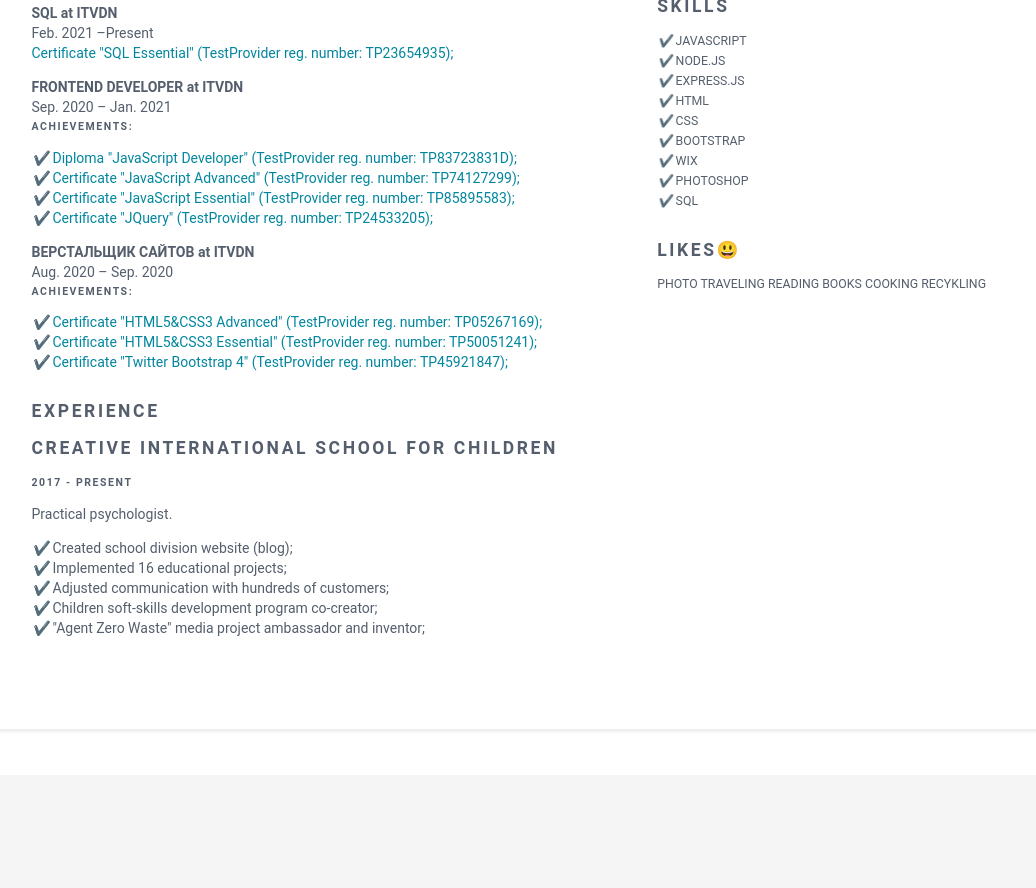
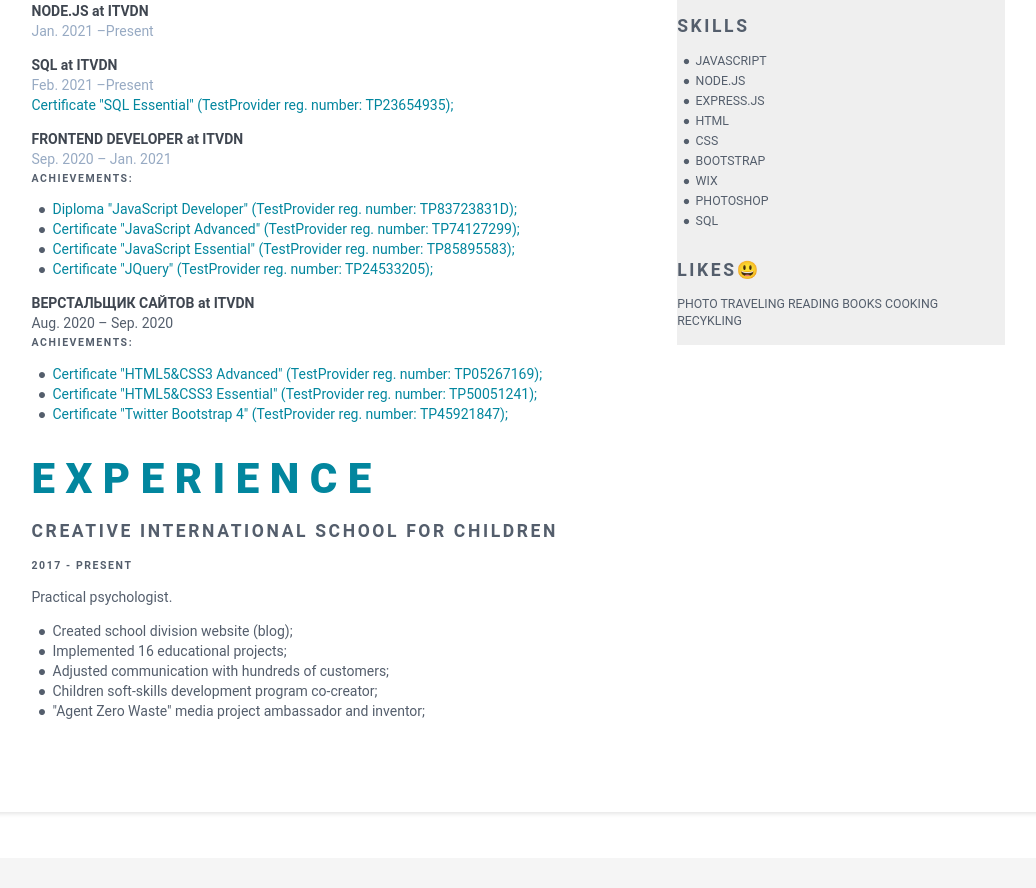
Before and after one commit to ViktoriiaRykova/homepage, a plain HTML site: page index.html in a window 1280 px wide. Shown: the part 664-1552 px from the top of the page, without its empty margins (122-1158 px from the left). Before the commit the page ends 1469 px from the top, so only its background shows below. Drawn offline with Linux system fonts and the light colour scheme.

Commit message:
Changes h3, h2, links

```diff
--- a/index.html
+++ b/index.html
@@ -58,8 +58,8 @@
                     </ul>
                   </div>
                   <div class="sixteen wide column">
-                    <h2>Resume</h2>
-                    <p class="resume">Age: 25. Like volunteering, creating websites for organizations, taking photos and vines. I'm friendly person with great communication skills. Love <pre> < summer style="color: sun-shine; </br> border: 1956km abroad wine-bordo"></pre> without closing tag.</p>
+                    <h2><i class="fa fa-user"></i>Resume</h2>
+                    <p >Age: 25. Like volunteering, creating websites for organizations, taking photos and vines. I'm friendly person with great communication skills. Love <pre class="resume"> < summer style="color: sun-shine; </br> border: 1956km abroad wine-bordo"></pre> without closing tag.</p>
                   </div>
                 </div>
               </div>
@@ -72,20 +72,20 @@
             <div class="row">
               <div class="ten wide column">
                 <section>
-                  <h3>Education</h3>
+                  <h2><i class="fa fa-graduation-cap"></i>Courses</h2>
                   <ul class="timeline">
                     <li>
                       <div><strong>NODE.JS at ITVDN</strong></div>
-                      <p>Jan. 2021 &ndash;Present</p>
+                      <p class="time">Jan. 2021 &ndash;Present</p>
                     </li>
                     <li>
                       <div><strong>SQL at ITVDN</strong></div>
-                      <p>Feb. 2021 &ndash;Present</p>
+                      <p class="time">Feb. 2021 &ndash;Present</p>
                       <a href="https://testprovider.com/ru/search-certificate/tp23654935">Certificate "SQL Essential" (TestProvider reg. number: TP23654935); </a>
                     </li>
                     <li>
                       <div><strong>FRONTEND DEVELOPER at ITVDN</strong></div>
-                      <p>Sep. 2020 &ndash; Jan. 2021</p>
+                      <p class="time">Sep. 2020 &ndash; Jan. 2021</p>
                       <h6>Achievements:</h6>
                         <ul>
                             <li><a href="https://testprovider.com/ru/search-certificate/tp83723831d">Diploma "JavaScript Developer" (TestProvider reg. number: TP83723831D);</a></li>
@@ -108,7 +108,7 @@
                   </ul>
                 </section>
                 <section>
-                  <h3>Experience</h3>
+                  <h2><i class="fa fa-briefcase"></i>Experience</h2>
                   <h3>CREATIVE INTERNATIONAL SCHOOL FOR CHILDREN</h3>
                   <h6>2017 - Present</h6>
                   <p>Practical psychologist.</p>
@@ -126,7 +126,7 @@
                   <h3>Languages</h3>
                   <p class="tags small"><a href="/uk-ua" hreflang="uk" rel="alternate" class="language" lang="uk"><span class="language" lang="en">&#x1f1fa;&#x1f1f8; ENGLISH</span> &#x1f1fa;&#x1f1e6; <span>УКРАЇНСЬКА</span></a> <a href="/ru-ru" hreflang="ru" rel="alternate" class="language" lang="ru">&#x1f1f7;&#x1f1fa; <span>РУССКИЙ</span></a> </p>
                 </section>
-                <section>
+                <section class="info ">
                   <h3>Skills</h3>
                   <ul class="tags small">
                     <li>JAVASCRIPT</li>
@@ -140,7 +140,7 @@
                     <li>SQL</li>
                   </ul>
                 </section>
-                <section>
+                <section class="info ">
                   <h3>Likes&#x1f603;</h3>
                   <p class="tags small">PHOTO TRAVELING READING BOOKS COOKING RECYKLING</p>
                 </section>
--- a/style.css
+++ b/style.css
@@ -66,11 +66,13 @@
     font-weight: 300;
     font-size: 1.5rem;
     margin-bottom: 0.25em;
+    color: #02869e;
   }
   h3 {
     font-weight: 700;
     font-size: 1.25rem;
     letter-spacing: 0.15em;
+
   }
   h4 {
     font-size: 1.125rem;
@@ -91,6 +93,9 @@
     margin: 0 0 1em;
     line-height: 1.4285em;
   }
+  .time{
+    color: #97AAC3;
+  }
   p:first-child {
     margin-top: 0;
   }
@@ -102,12 +107,15 @@
     border: 1px solid #ccc;
     border-radius: 4px;
     color: #333;
+    padding: 10px;
   }
   .info{
     background: #efefef;
+    margin-left: 20px;
   }
   strong {
     font-weight: 600;
+    color: #3F4650;
   }
   small {
     font-size: 80%;
@@ -130,7 +138,7 @@
     -o-transition: all 0.4s ease-in-out;
   }
   ul > li::before {
-    content: "✔️";
+    content: "●";
     font-family: "Arial", sans-serif;
     float: left;
     width: 1.5em;
```
